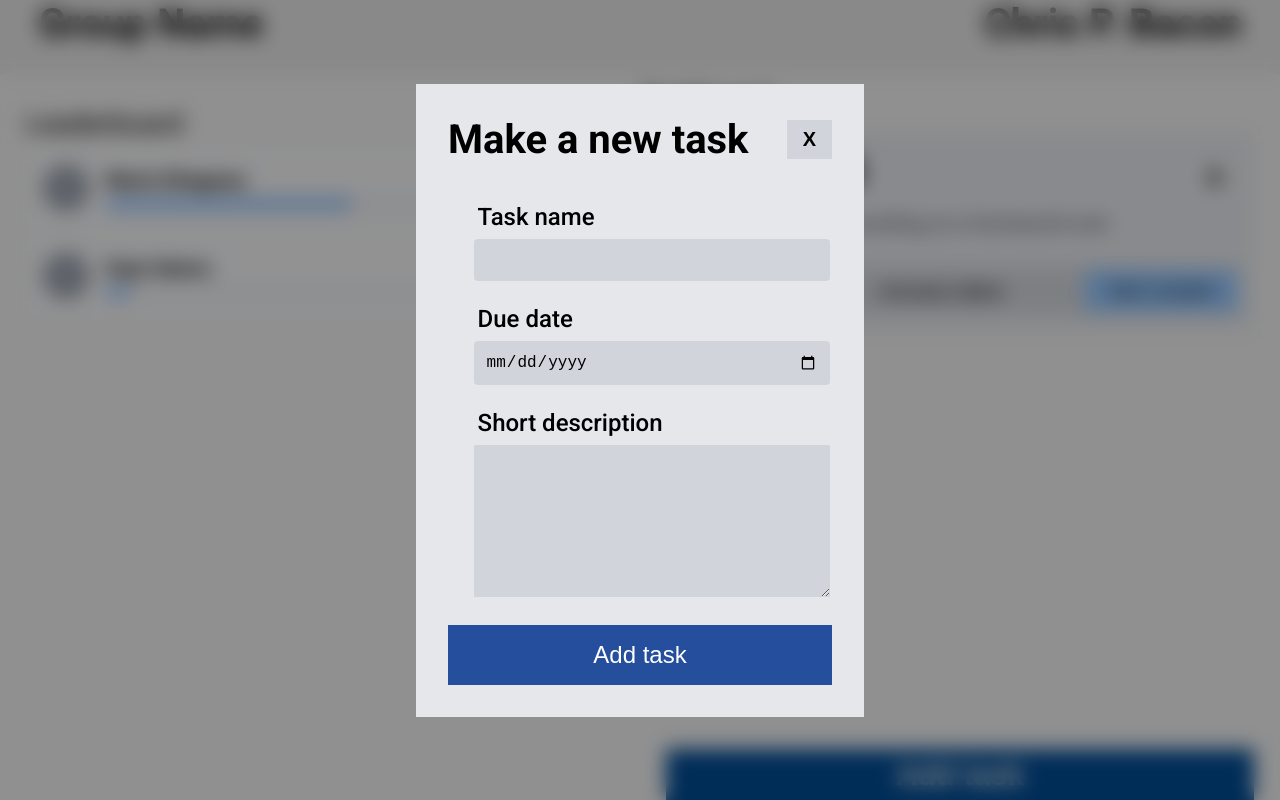
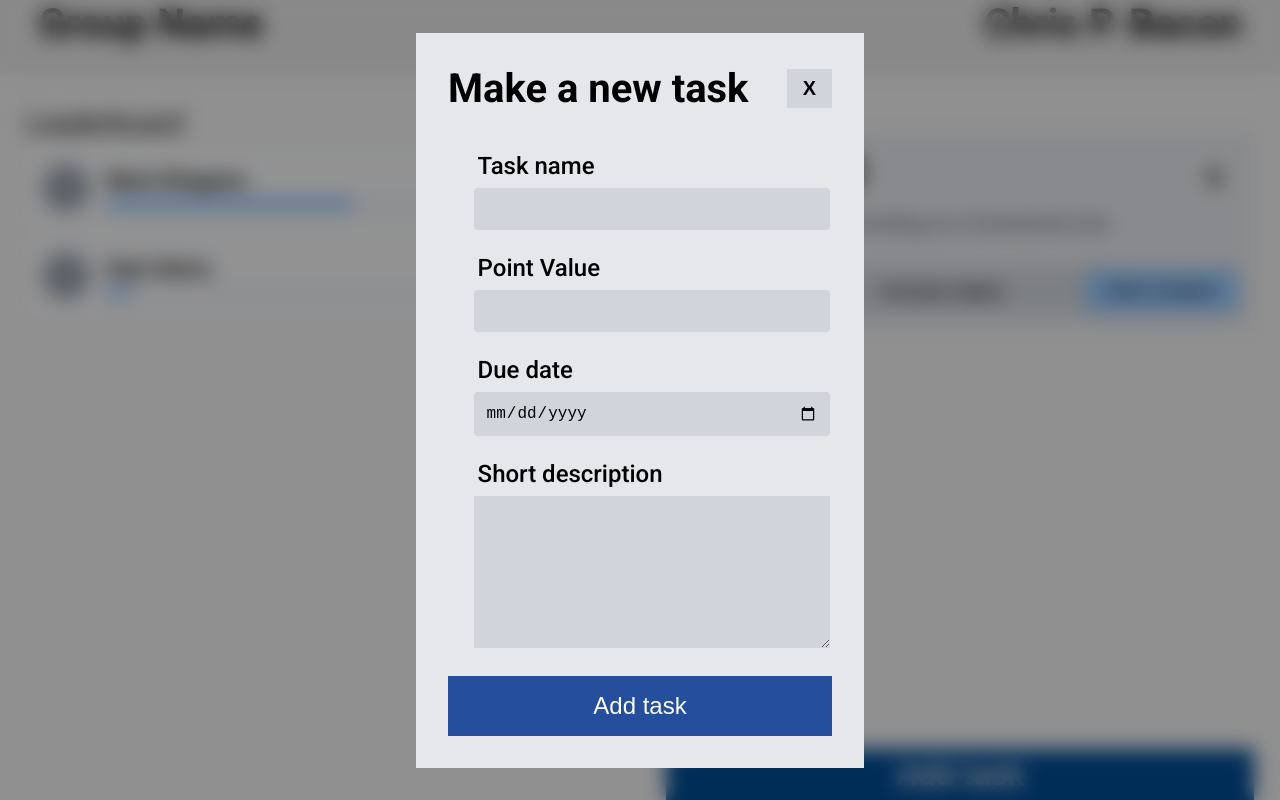
Before and after one commit to JDY-exe/compete2complete, a React (Vite) app in the folder frontend/: page /leaderboard in a window 1280 px wide. Both pictures are taken after typing "Sample" into the empty fields and a click on the button "Add task". Built offline with nearby package versions, Linux system fonts and the light colour scheme.

Commit message:
new task points

```diff
--- a/frontend/src/pages/Leaderboard.jsx
+++ b/frontend/src/pages/Leaderboard.jsx
@@ -105,6 +105,18 @@ function Leaderboard() {
                                     required
                                 />
                             </div>
+                            <div className="new-task-form-group">
+                                <label htmlFor="taskPoints" className="form-label">
+                                    Point Value
+                                </label>
+                                <input
+                                    type="number"
+                                    id="taskPoints"
+                                    name="taskPoints"
+                                    className="form-input"
+                                    required
+                                />
+                            </div>
 
                             <div className="new-task-form-group">
                                 <label htmlFor="dueDate" className="form-label">
```
Also changed, not shown: frontend/src/pages/groups.jsx (+0 -12 lines).
